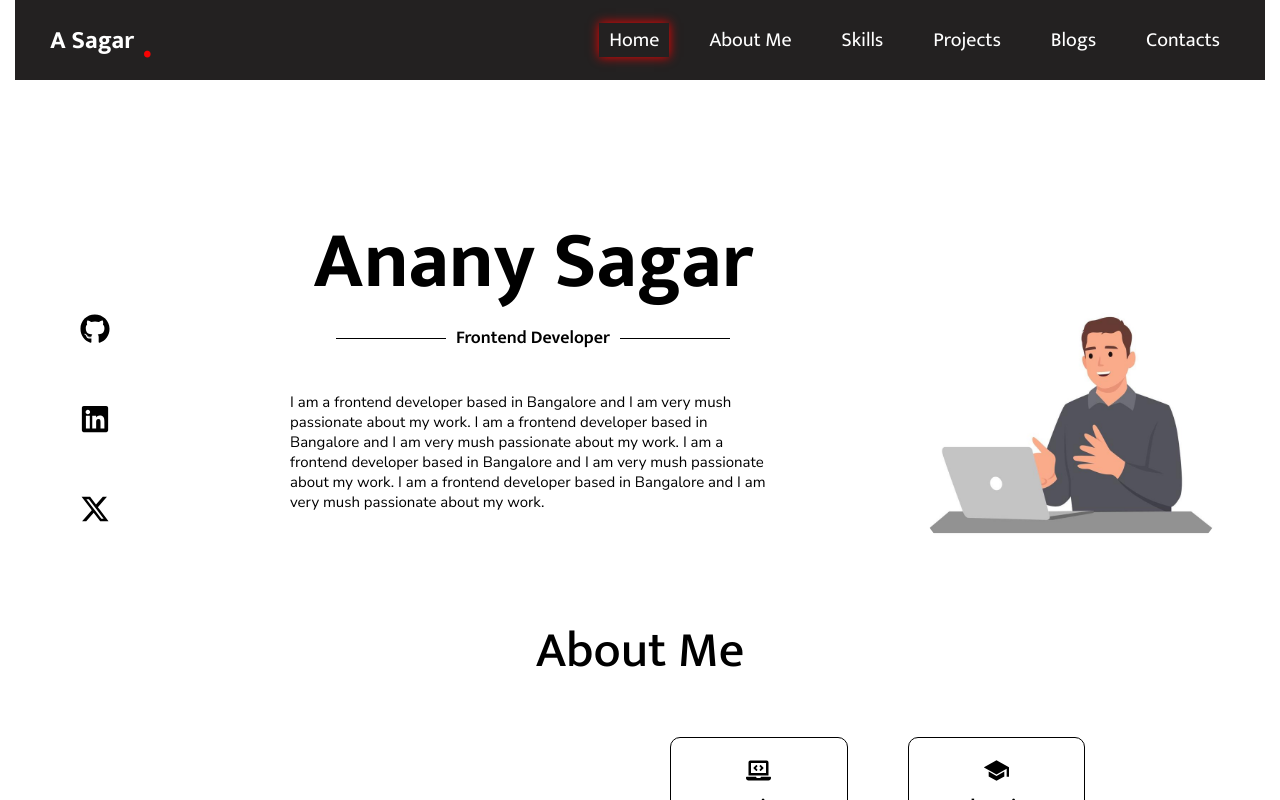
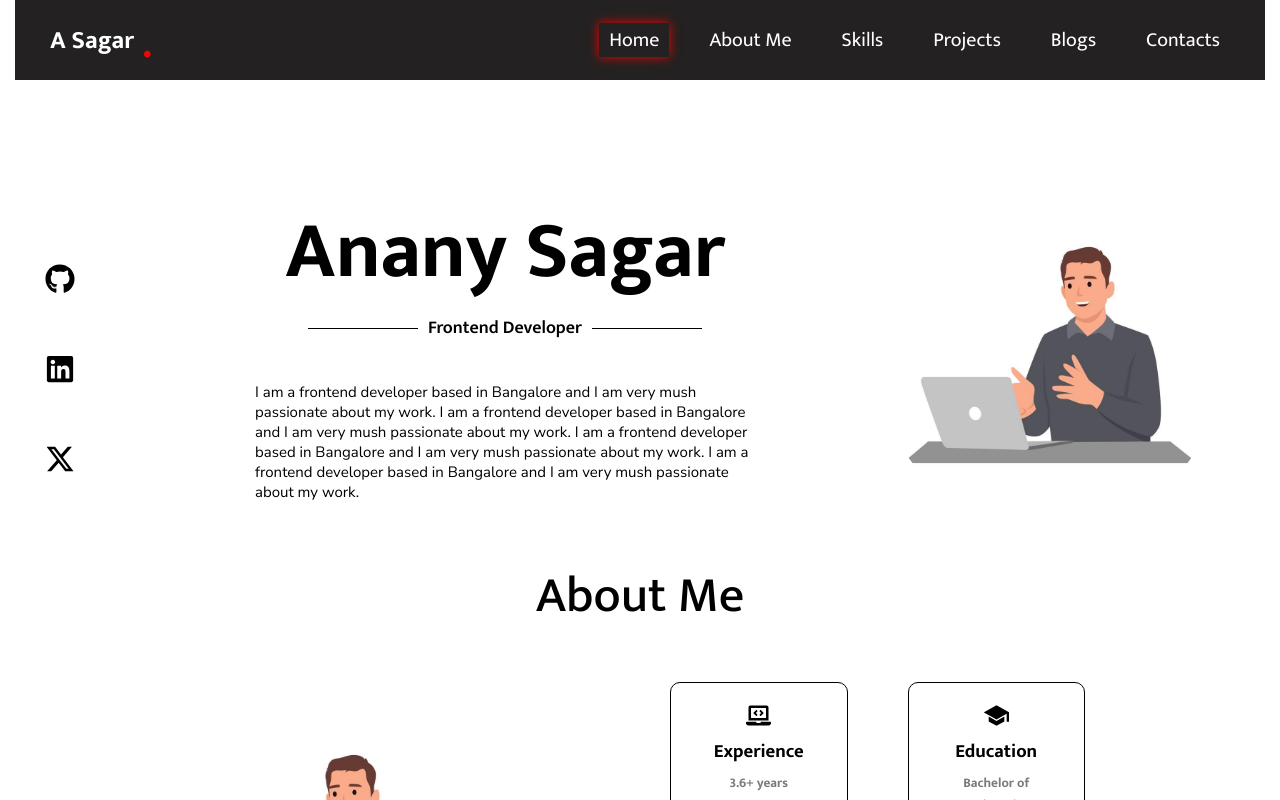
Before and after one commit to ananysagar/portfolio, a React (Create React App) app: page / in a window 1280 px wide. Shown: the top 800 px of the page. Built offline with nearby package versions, Linux system fonts and the light colour scheme.

Commit message:
fixing home page layout

```diff
--- a/src/components/Home.jsx
+++ b/src/components/Home.jsx
@@ -9,7 +9,7 @@ import image from "../images/image.jpg";
 const Home = () => {
   return (
     <div className="home">
-      <div className="socials">
+      <div className="socials item">
         <Link to="https://github.com/ananysagar" target="_blank" className="icons github-icon">
           <FaGithub />
         </Link>
@@ -23,7 +23,7 @@ const Home = () => {
           <FaXTwitter />
         </Link>
       </div>
-      <div className="short-intro">
+      <div className="short-intro item">
         <h1>Anany Sagar</h1>
         <div className="designation">
           <span className="horizontal-line"></span>
@@ -39,7 +39,7 @@ const Home = () => {
           about my work.
         </p>
       </div>
-      <div className="my-pic">
+      <div className="my-pic item">
         <img src={image} alt="" width="350px" />
       </div>
     </div>
--- a/src/components/home.css
+++ b/src/components/home.css
@@ -1,14 +1,14 @@
 .home {
   display: flex;
-  padding-top: 50px;
-  padding-left: 35px;
+  padding-top: 40px;
   overflow: hidden;
-  justify-content: space-between;
+  margin-bottom: 15px;
 }
+
 .socials {
   display: flex;
   flex-direction: column;
-  padding-top: 180px;
+  padding-top: 140px;
   padding-left: 30px;
   gap: 40px;
 }
@@ -57,7 +57,7 @@
 }
 
 .my-pic {
-  padding: 120px 150px 0 120px;
+  padding: 60px 150px 0 120px;
 }
 .my-pic img {
   border-radius: 50%;
```
